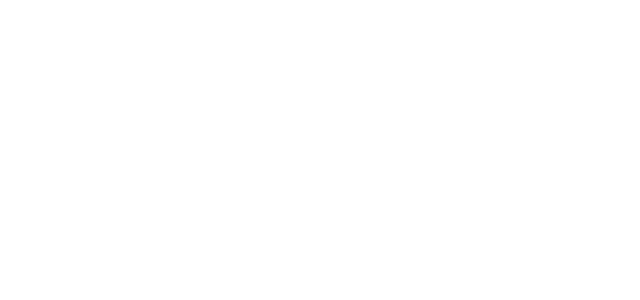
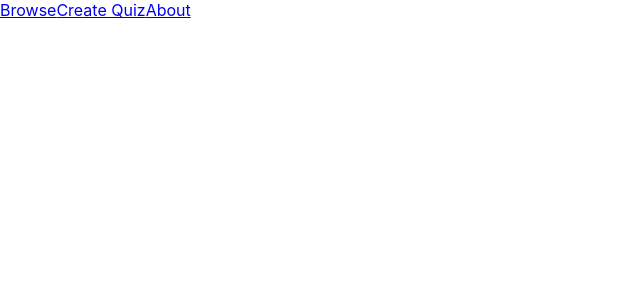
Before and after one commit to MarvelProgramming/KTrial, a React (Create React App) app in the folder client/: page /about in a window 1280 px wide. Shown: the top 300 px of the page, without its empty margins (0-640 px from the left). Built offline with nearby package versions, Linux system fonts and the light colour scheme.

Commit message:
Added links to Nav component

```diff
--- a/client/src/App.js
+++ b/client/src/App.js
@@ -13,9 +13,9 @@ function App() {
     <div className="App">
       <Route exact path="/" component={LandingPage} />
       <Route path="/browse" component={BrowsePage} />
+      <Route path="/quiz/creation" component={QuizCreationPage} />
       <Route path="/about" component={AboutPage} />
       <Route path="/quiz" component={QuizPage} />
-      <Route path="/quiz/creation" component={QuizCreationPage} />
       <Route path="/login" component={UserLoginPage} />
       <Route
         path="/user/account-settings"
--- a/client/src/components/Nav.jsx
+++ b/client/src/components/Nav.jsx
@@ -1,9 +1,12 @@
 import React from "react";
+import { Link } from 'react-router-dom';
 
 export default function Nav() {
   return (
     <nav className="primary-nav">
-
+      <Link to="/browse">Browse</Link>
+      <Link to="/quiz/creation">Create Quiz</Link>
+      <Link to="/about">About</Link>
     </nav>
   );
 };
```
